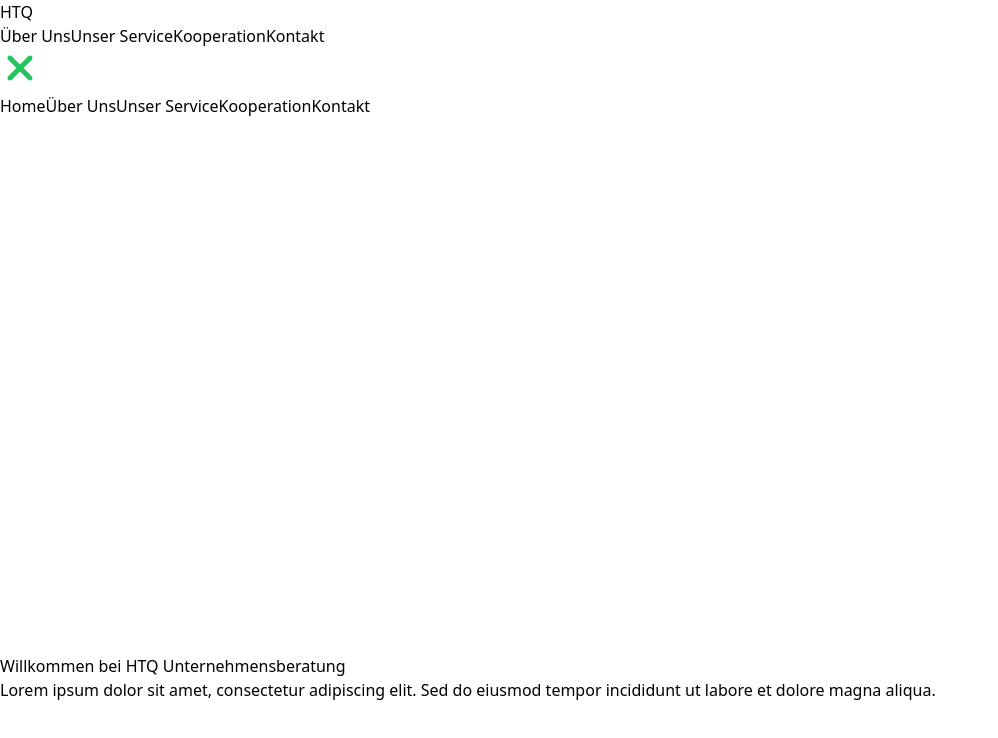
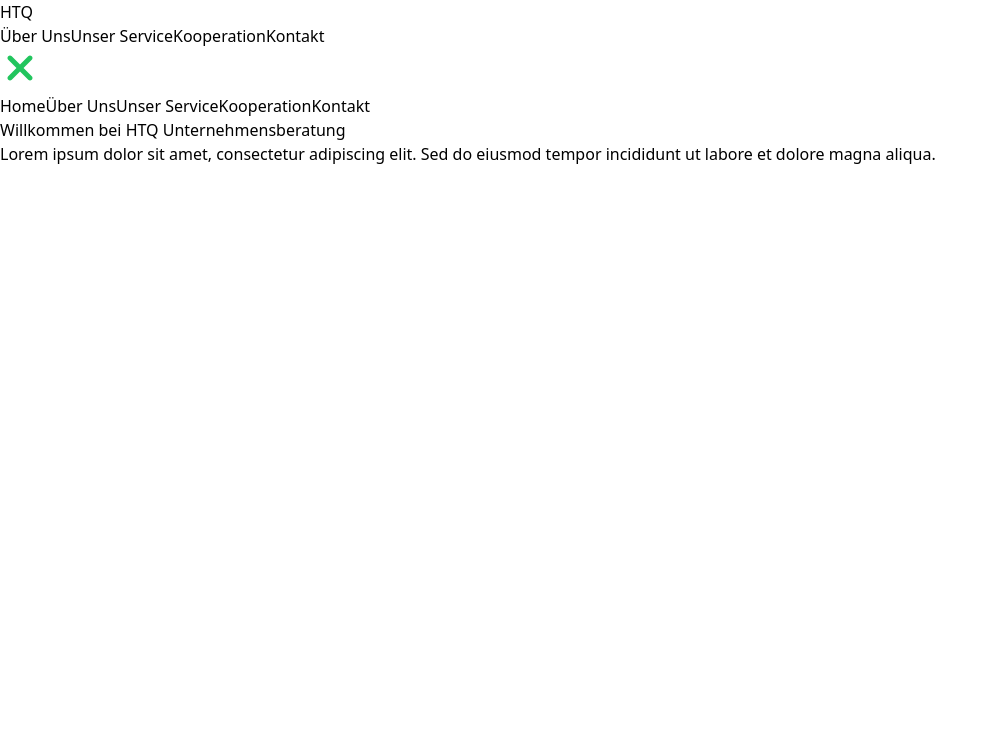
Before and after one commit to Dasajton/htq-agency, a React (Vite) app: page / in a window 1280 px wide. Both pictures are taken after a click on the button 20 px from the left and 68 px from the top of the page. Shown: the top 738 px of the page, without its empty margins (0-998 px from the left). Built offline with nearby package versions, Linux system fonts and the light colour scheme.

Commit message:
changed dropdown h from vh to rem

```diff
--- a/src/components/Header.jsx
+++ b/src/components/Header.jsx
@@ -43,7 +43,7 @@ const Header = () => {
         )}
       </button>
       {isMenuOpen && (
-        <div className="dropdown-menu flex flex-col items-center justify-evenly bg-green-500 border border-green-700 rounded shadow-sm shadow-green-700 mx-auto py-2 w-3/4 absolute z-50">
+        <div className="dropdown-menu flex flex-col items-center justify-evenly bg-green-500 border border-green-700 rounded shadow-sm shadow-green-700 mx-auto py-2 w-3/4 h-[40rem] absolute z-50 top-24 right-0 left-0 ">
           <Link onClick={toggleMenu} to="/" className="py-5 w-3/4 bg-green-700 hover:bg-green-800 rounded text-green-50 text-xl text-center">Home</Link>
           <Link onClick={toggleMenu} to="/about-us" className="py-5 w-3/4 bg-green-700 hover:bg-green-800 rounded text-green-50 text-xl text-center">Über Uns</Link>
           <Link onClick={toggleMenu} to="/services" className="py-5 w-3/4 bg-green-700 hover:bg-green-800 rounded text-green-50 text-xl text-center">Unser Service</Link>
--- a/src/index.scss
+++ b/src/index.scss
@@ -1,11 +1,3 @@
 @tailwind base;
 @tailwind components;
 @tailwind utilities;
-
-
-.dropdown-menu {
-    height: calc(100vh - 15rem);
-    top: 6rem;
-    right: 0;
-    left: 0;
-}
--- a/src/pages/Home.jsx
+++ b/src/pages/Home.jsx
@@ -3,7 +3,7 @@
 const Home = () => {
     return (
         <div className="container mt-10 mx-auto px-2">
-      <h1 className="text-3xl md:text-4xl  font-bold mb-6">Willkommen bei HTQ Unternehmensberatung</h1>
+      <h1 className="text-3xl md:text-4xl font-bold mb-6">Willkommen bei HTQ Unternehmensberatung</h1>
       <p className="text-lg">
         Lorem ipsum dolor sit amet, consectetur adipiscing elit. Sed do eiusmod tempor incididunt ut labore et dolore magna aliqua.
       </p>
```
